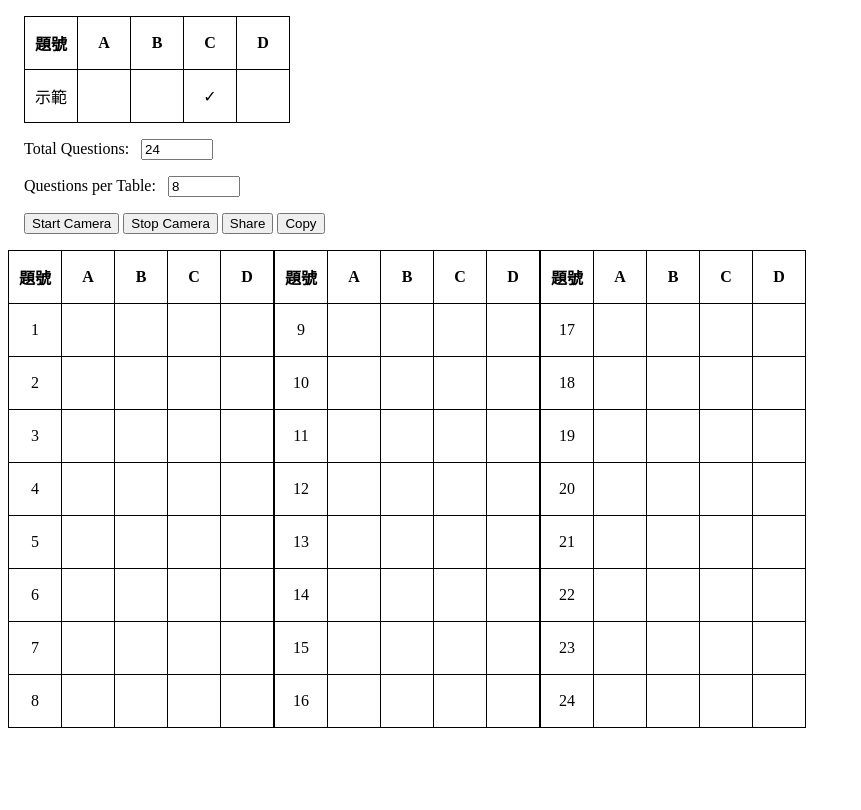
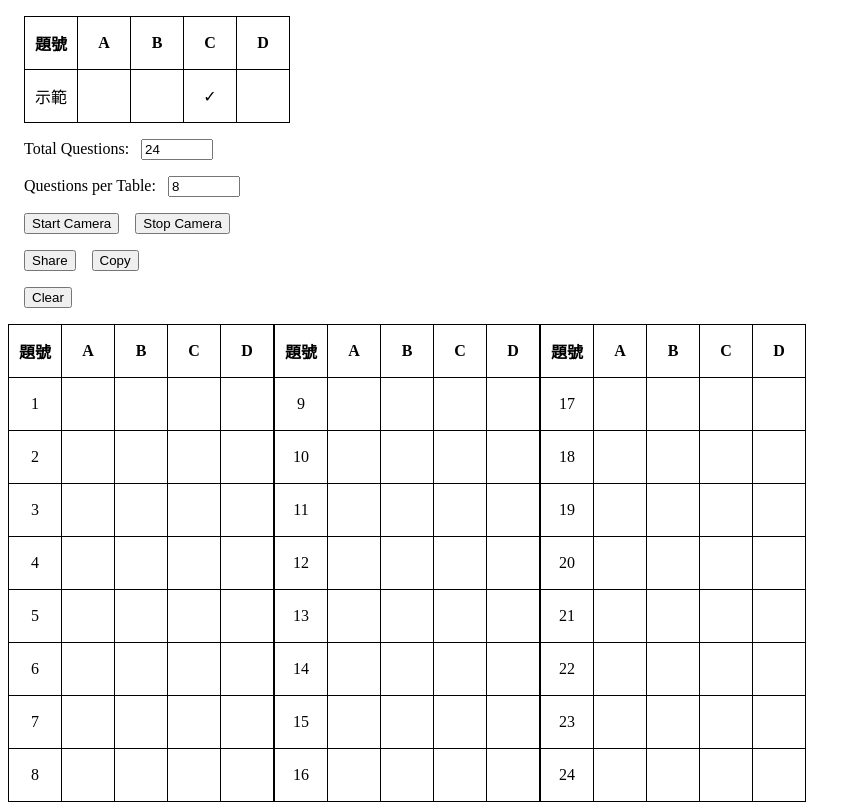
Before and after one commit to beenotung/mc-scanner, a plain HTML site: page index.html in a window 1280 px wide. Shown: the whole page, without its empty margins (0-861 px from the left). Drawn offline with Linux system fonts and the light colour scheme.

Commit message:
feat: save the result to local storage - avoid data lost when refreshed accidentially

```diff
--- a/index.html
+++ b/index.html
@@ -24,6 +24,10 @@
       .input-field {
         display: block;
         margin: 1rem;
+      }
+      .button-group {
+        display: flex;
+        gap: 1rem;
       }
       #tablesContainer {
         width: fit-content;
@@ -82,17 +86,34 @@
     <div class="button-group">
       <button onclick="startCamera()">Start Camera</button>
       <button onclick="stopCamera()">Stop Camera</button>
+    </div>
+    <div class="button-group">
       <button onclick="shareData()">Share</button>
       <button onclick="copyData()">Copy</button>
+    </div>
+    <div class="button-group">
+      <button onclick="clearData()">Clear</button>
     </div>
     <video id="camera" muted playsinline></video>
     <div id="tablesContainer" style="display: flex; flex-wrap: wrap"></div>
     <script>
+      function saveAnswer(id, option) {
+        if (option > 0) {
+          localStorage.setItem('mcAnswer_' + id, option)
+        } else {
+          localStorage.removeItem('mcAnswer_' + id)
+        }
+      }
+
+      let answerMark = '✓'
+
       function renderTable(table, start, end) {
         table.innerHTML = demoTable.innerHTML
         table.querySelector('tbody tr').remove()
         let tBody = table.querySelector('tbody')
         for (let i = start; i <= end; i++) {
+          let savedOption = +localStorage.getItem('mcAnswer_' + i)
+
           let row = tBody.insertRow()
           row.insertCell().textContent = i
           let a = row.insertCell()
@@ -100,12 +121,22 @@
           let c = row.insertCell()
           let d = row.insertCell()
           let options = [a, b, c, d]
-          for (let option of options) {
+
+          for (
+            let optionIndex = 0;
+            optionIndex < options.length;
+            optionIndex++
+          ) {
+            let option = options[optionIndex]
+            if (savedOption === optionIndex + 1) {
+              option.textContent = answerMark
+            }
             option.onclick = () => {
               for (let option of options) {
                 option.textContent = ''
               }
-              option.textContent = '✓'
+              option.textContent = answerMark
+              saveAnswer(i, optionIndex + 1)
             }
           }
         }
@@ -127,10 +158,41 @@
         }
       }
 
+      function clearData() {
+        for (let row of document.querySelectorAll(
+          '#tablesContainer tbody tr',
+        )) {
+          let cells = row.querySelectorAll('td')
+          let id = +cells[0].textContent
+          if (!id) {
+            continue
+          }
+          for (let i = 1; i < cells.length; i++) {
+            cells[i].textContent = ''
+          }
+        }
+      }
+
+      // Load saved settings
+      let savedTotal = localStorage.getItem('mcTotalQuestions')
+      if (savedTotal) {
+        totalQuestions.value = savedTotal
+      }
+      let savedPerTable = localStorage.getItem('mcQuestionsPerTable')
+      if (savedPerTable) {
+        questionsPerTable.value = savedPerTable
+      }
+
       updateTables()
 
-      totalQuestions.addEventListener('input', updateTables)
-      questionsPerTable.addEventListener('input', updateTables)
+      totalQuestions.addEventListener('input', () => {
+        localStorage.setItem('mcTotalQuestions', totalQuestions.value)
+        updateTables()
+      })
+      questionsPerTable.addEventListener('input', () => {
+        localStorage.setItem('mcQuestionsPerTable', questionsPerTable.value)
+        updateTables()
+      })
 
       async function startCamera() {
         let tables = document.querySelectorAll('#tablesContainer .mc-table')
```
